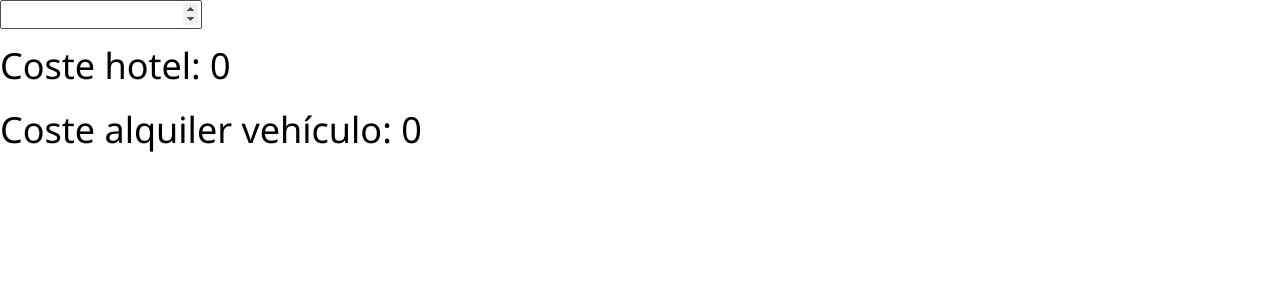
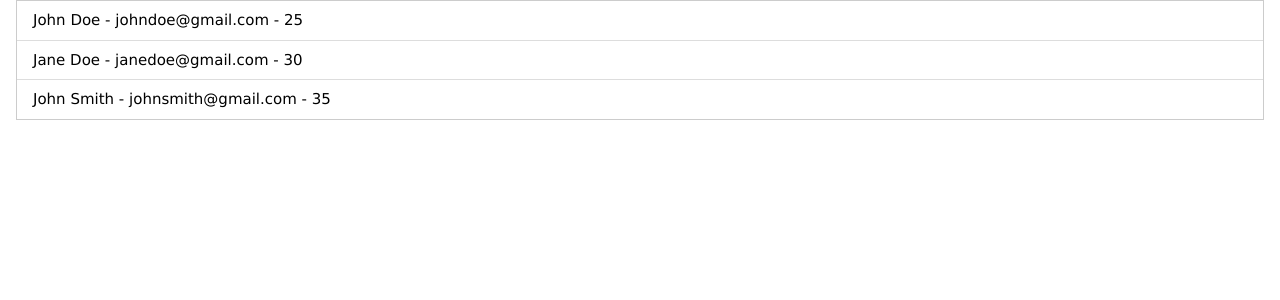
Before and after one commit to planetacomputer/react-pablo, a React (Vite) app: page / in a window 1280 px wide. Shown: the top 300 px of the page. Built offline with nearby package versions, Linux system fonts and the light colour scheme.

Commit message:
30 - arrays

```diff
--- a/src/App.jsx
+++ b/src/App.jsx
@@ -1,14 +1,18 @@
-import { useState } from 'react';
-import ComponenteMultiple from './components/ComponenteMultiple';
+import data from './assets/data.json';
 import './App.css';
 
 const App = () => {
-  const [dias, setDias] = useState(0);
   return (
-    <div>
-        <input type="number" onChange={(e) => setDias(e.target.value)} />
-        <ComponenteMultiple opcion={1} dias={dias} />
-        <ComponenteMultiple opcion={2} dias={dias} />
+    <div className='w3-container'>
+      <ul className="w3-ul w3-border">
+        {data.filter(d => d.edad < 40).map((item, index) => {
+            return (
+                <li style={{color: 'w3-red'}} key={index}>
+                    {item.name} - {item.email} - {item.edad}
+                </li>
+            )
+        })}
+        </ul>
     </div>
   )
 }
--- /dev/null
+++ b/src/assets/data.json
@@ -0,0 +1,26 @@
+[
+    {
+        "id": 1,
+        "name": "John Doe",
+        "email": "johndoe@gmail.com",
+        "edad": "25"
+    },
+    {
+        "id": 2,
+        "name": "Jane Doe",
+        "email": "janedoe@gmail.com",
+        "edad": "30"
+    },
+    {
+        "id": 3,
+        "name": "John Smith",
+        "email": "johnsmith@gmail.com",
+        "edad": "35"
+    },
+    {
+        "id": 4,
+        "name": "Jane Smith",
+        "email": "janesmith@gmail.com",
+        "edad": "40"
+    }
+]
--- a/src/components/ComponenteMultiple.jsx
+++ /dev/null
@@ -1,23 +0,0 @@
-
-const ComponenteMultiple = ({ opcion, dias }) => {
-    function calcularCosteHotel() {
-        return dias*40;
-    }
-    function calcularCosteVehiculo() {
-        let coste = dias*40;
-        if (dias > 7){
-            coste = coste - 50;
-        }
-        else if (dias > 3){
-            coste = coste - 20;
-        }
-        return coste;
-    }
-    return (
-        <div>
-            {opcion === 1 ? <h1>Coste hotel: { calcularCosteHotel() }</h1> :
-            opcion === 2 ? <h1>Coste alquiler vehículo: {calcularCosteVehiculo()}</h1> : ''}
-        </div>
-    )
-}
-export default ComponenteMultiple;
```
Also changed, not shown: src/components/AreaRectanguloComponente.jsx (deleted, +0 -14 lines).
